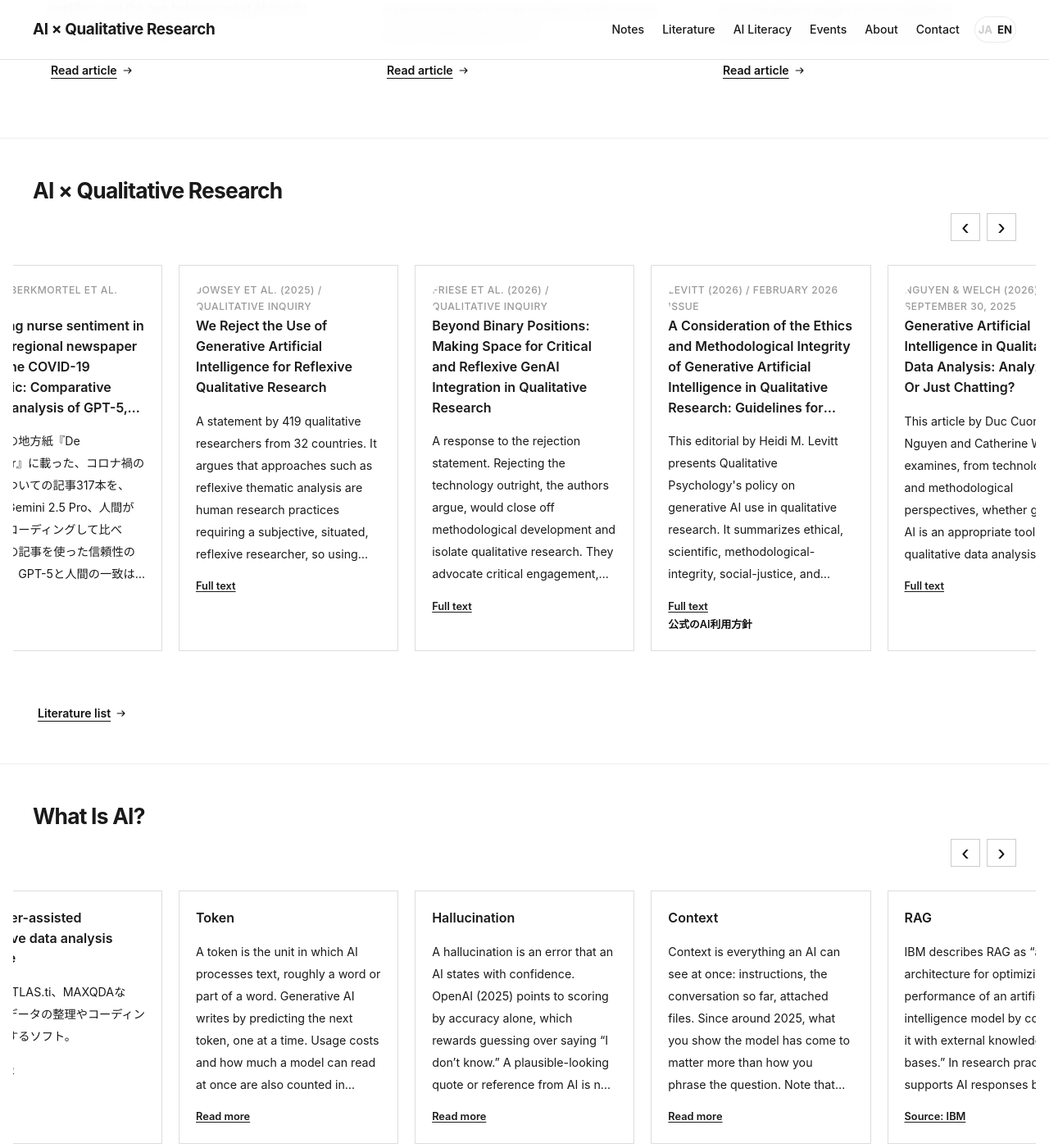
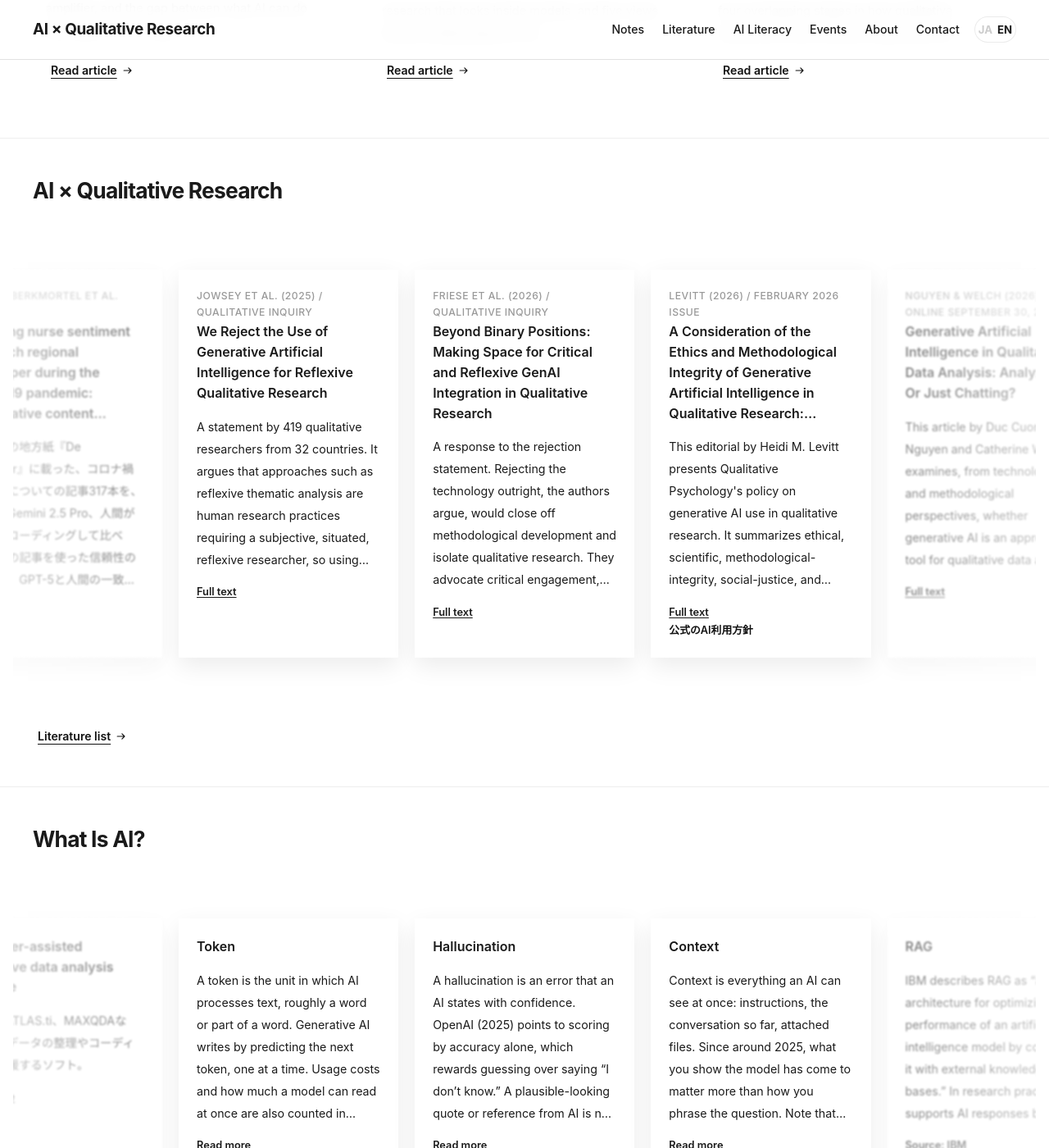
Before and after one commit to xuehaisheng/ai-qualitative-research, a Jekyll site: the page built from index.html, in a window 1280 px wide and 1400 px high, scrolled down 1209 px. Shown: the whole window at 82% size. Built offline with Jekyll 4.4.1, drawn with Linux system fonts in a browser that asks for light colours.

Commit message:
カード列の枠線と矢印を外し、影と両端のぼかしに戻す
- Remove card borders; restore the soft shadow (stronger on hover).
- Only the partly visible side cards fade and blur; full cards stay sharp. Viewport edges fade with a mask sized to the peek width.
- Remove the two arrow buttons.
- Edge hover reacts after 200ms (was 420ms), the zone extends 28px into the cards, and holding the pointer keeps advancing every 750ms. Wheel and drag thresholds lowered.
- Keep the Embla loop and the width-based card count.

Co-Authored-By: Claude Opus 5.5 <noreply@anthropic.com>
Claude-Session: https://claude.ai/code/session_01Lmg6w9NJRA6yGBV9Eynzga

```diff
--- a/index.html
+++ b/index.html
@@ -59,7 +59,7 @@ This site aims to become more than an announcement page: a place where qualitati
 <div class="section-heading">
 <h2 data-bilingual="" data-en="AI × Qualitative Research" data-ja="AI×質的研究">AI×質的研究</h2>
 </div>
-<div class="card-shelf" data-card-shelf role="region" aria-label="AI×質的研究の文献"><button class="shelf-arrow shelf-prev" type="button" data-direction="-1" aria-label="前のカードへ"><span aria-hidden="true">‹</span></button><button class="shelf-arrow shelf-next" type="button" data-direction="1" aria-label="次のカードへ"><span aria-hidden="true">›</span></button><div class="shelf-viewport" id="papers-cards" tabindex="0"><div class="shelf-track"><article class="card glass-card note-card lit-preview-card">
+<div class="card-shelf" data-card-shelf role="region" aria-label="AI×質的研究の文献"><div class="shelf-viewport" id="papers-cards" tabindex="0"><div class="shelf-track"><article class="card glass-card note-card lit-preview-card">
 <div class="card-meta" data-bilingual="" data-en="Jowsey et al. (2025) / Qualitative Inquiry" data-ja="Jowsey et al. (2025) / Qualitative Inquiry">Jowsey et al. (2025) / Qualitative Inquiry</div>
 <h3 data-bilingual="" data-en="We Reject the Use of Generative Artificial Intelligence for Reflexive Qualitative Research" data-ja="We Reject the Use of Generative Artificial Intelligence for Reflexive Qualitative Research">We Reject the Use of Generative Artificial Intelligence for Reflexive Qualitative Research</h3>
 <p data-bilingual="" data-en="A statement by 419 qualitative researchers from 32 countries. It argues that approaches such as reflexive thematic analysis are human research practices requiring a subjective, situated, reflexive researcher, so using generative AI is methodologically incongruent; it also rejects such use on social and environmental justice grounds." data-ja="32か国419名の質的研究者による拒否声明である。再帰的テーマ分析などは、主観をもち、位置づけられた研究者が行う人間の研究実践であり、生成AIの使用は方法論的に一致しないとする。さらに社会正義と環境正義の観点からも、再帰的質的研究での生成AIの使用を拒否している。">32か国419名の質的研究者による拒否声明である。再帰的テーマ分析などは、主観をもち、位置づけられた研究者が行う人間の研究実践であり、生成AIの使用は方法論的に一致しないとする。さらに社会正義と環境正義の観点からも、再帰的質的研究での生成AIの使用を拒否している。</p>
@@ -109,7 +109,7 @@ This site aims to become more than an announcement page: a place where qualitati
 <div class="section-heading">
 <h2 data-bilingual="" data-en="What Is AI?" data-ja="AIとは何か">AIとは何か</h2>
 </div>
-<div class="card-shelf" data-card-shelf role="region" aria-label="AIリテラシー"><button class="shelf-arrow shelf-prev" type="button" data-direction="-1" aria-label="前のカードへ"><span aria-hidden="true">‹</span></button><button class="shelf-arrow shelf-next" type="button" data-direction="1" aria-label="次のカードへ"><span aria-hidden="true">›</span></button><div class="shelf-viewport" id="literacy-cards" tabindex="0"><div class="shelf-track"><article class="card glass-card">
+<div class="card-shelf" data-card-shelf role="region" aria-label="AIリテラシー"><div class="shelf-viewport" id="literacy-cards" tabindex="0"><div class="shelf-track"><article class="card glass-card">
 <h3 data-bilingual="" data-en="Token" data-ja="トークン">トークン</h3>
 <p data-bilingual="" data-en="A token is the unit in which AI processes text, roughly a word or part of a word. Generative AI writes by predicting the next token, one at a time. Usage costs and how much a model can read at once are also counted in tokens." data-ja="トークンは、AIが文章を処理するときの単位で、単語や文字の一部にあたる。生成AIは、次に来るトークンを一つずつ予測して文章を作っている。利用料金や、AIが一度に読める量もトークンで数える。">トークンは、AIが文章を処理するときの単位で、単語や文字の一部にあたる。生成AIは、次に来るトークンを一つずつ予測して文章を作っている。利用料金や、AIが一度に読める量もトークンで数える。</p>
 <a class="text-link" data-bilingual="" data-en="Read more" data-ja="詳しく見る" href="{{ '/literacy/token/' | relative_url }}">詳しく見る</a>
@@ -235,21 +235,17 @@ This site aims to become more than an announcement page: a place where qualitati
 #about .reader-entries { margin-top: 32px; }
 .home-page #ai-qualitative, .home-page #literacy { grid-template-columns: minmax(0,1fr); }
 .card-shelf { position: relative; min-width: 0; margin: 0 -24px; container-type: inline-size; }
-.shelf-viewport { position: relative; min-width: 0; width: 100%; box-sizing: border-box; overflow-x: auto; padding: 8px 0 16px; scrollbar-width: thin; overscroll-behavior-x: contain; }
-.shelf-ready .shelf-viewport { overflow: hidden; cursor: grab; }
+.shelf-viewport { --peek: 48px; position: relative; min-width: 0; width: 100%; box-sizing: border-box; overflow-x: auto; padding: 14px 0 36px; scrollbar-width: thin; overscroll-behavior-x: contain; }
+.shelf-ready .shelf-viewport { overflow: hidden; cursor: grab; -webkit-mask-image: linear-gradient(to right,rgba(0,0,0,.45),#000 var(--peek),#000 calc(100% - var(--peek)),rgba(0,0,0,.45)); mask-image: linear-gradient(to right,rgba(0,0,0,.45),#000 var(--peek),#000 calc(100% - var(--peek)),rgba(0,0,0,.45)); }
 .shelf-ready .shelf-viewport:active { cursor: grabbing; }
 .shelf-track { display: flex; width: 100%; gap: 0; align-items: stretch; touch-action: pan-y pinch-zoom; }
-.home-page .shelf-track > .card { flex: 0 0 calc((100% - 68px) / 4.4); min-width: 0; margin: 0 20px 0 0; padding: 20px !important; border: 1px solid #ddd !important; background: #fff !important; border-radius: 0 !important; opacity: 1; filter: none !important; box-shadow: none !important; outline-color: #111; }
-.home-page .shelf-track > .card::before, .home-page .shelf-track > .card::after { content: none !important; display: none !important; background: none !important; box-shadow: none !important; }
+.home-page .shelf-track > .card { flex: 0 0 calc((100% - 68px) / 4.4); min-width: 0; margin: 0 20px 0 0; padding: 22px !important; border: 0 !important; background: #fff !important; border-radius: 0 !important; box-shadow: var(--reader-shadow) !important; outline-color: #111; transition: opacity .25s, filter .25s, box-shadow .2s; }
+.home-page .shelf-track > .card:hover, .home-page .shelf-track > .card:focus-within { box-shadow: var(--reader-shadow-strong) !important; }
+.shelf-ready .shelf-track > .card.is-peek { opacity: .6; filter: blur(1.2px); }
+.home-page .shelf-track > .card::before, .home-page .shelf-track > .card::after { content: none !important; display: none !important; }
 .home-page .shelf-track > .card h3 { display: -webkit-box; -webkit-box-orient: vertical; -webkit-line-clamp: 5; overflow: hidden; font-size: 1rem !important; line-height: 1.55 !important; }
 .home-page .shelf-track > .card p { display: -webkit-box; -webkit-box-orient: vertical; -webkit-line-clamp: 7; overflow: hidden; font-size: .88rem; line-height: 1.8; }
-.home-page .shelf-track > .card .card-meta { display: -webkit-box; -webkit-box-orient: vertical; -webkit-line-clamp: 2; overflow: hidden; }
-.shelf-arrow { display: none; position: absolute; top: -55px; z-index: 2; width: 36px; height: 34px; border: 1px solid #ccc; color: #111; background: #fff; cursor: pointer; padding: 0; }
-.shelf-ready .shelf-arrow { display: grid; place-items: center; }
-.shelf-arrow span { font: 28px/1 sans-serif; }
-.shelf-prev { right: 68px; } .shelf-next { right: 24px; }
-.shelf-arrow:hover { background: #f4f4f4; box-shadow: 0 3px 10px #0001; }
-.shelf-arrow:focus-visible,.shelf-viewport:focus-visible { outline: 2px solid #111; outline-offset: 3px; }
+.shelf-viewport:focus-visible { outline: 2px solid #111; outline-offset: 3px; }
 .shelf-directory { margin-top: 22px; }
 .event-archive { max-width: 900px; margin: 36px auto 0; }
 .event-archive .entry-item { padding: 28px 0; border-bottom: 1px solid #ddd; }
@@ -257,7 +253,8 @@ This site aims to become more than an announcement page: a place where qualitati
 @container (min-width:900px) and (max-width:1149px) { .home-page .shelf-track > .card { flex-basis: calc((100% - 45px) / 3.25); } }
 @container (min-width:601px) and (max-width:899px) { .home-page .shelf-track > .card { flex-basis: calc((100% - 25px) / 2.25); } }
 @media(max-width:600px) { .card-shelf { margin: 0 -20px; } }
-@container (max-width:600px) { .home-page .shelf-track > .card { flex-basis: calc((100% - 3.5px) / 1.25); margin-right: 14px; padding: 20px !important; } .shelf-prev { right: 60px; } .shelf-next { right: 20px; } .shelf-arrow { top: -50px; width: 32px; height: 30px; } }
+@media(prefers-reduced-motion:reduce) { .shelf-track > .card { transition: none !important; } }
+@container (max-width:600px) { .home-page .shelf-track > .card { flex-basis: calc((100% - 3.5px) / 1.25); margin-right: 14px; padding: 18px !important; } }
 </style>
 <script>
 /*! Embla Carousel 8.6.0 — vendored from the official npm package.
@@ -294,7 +291,7 @@ SOFTWARE.
   document.querySelectorAll('[data-card-shelf]').forEach(shelf => {
     const viewport = shelf.querySelector('.shelf-viewport');
     if (typeof EmblaCarousel !== 'function') return;
-    const api = EmblaCarousel(viewport, {loop: true, align: (view,slide) => (view-slide)/2 - (view>600 && view<900 ? (slide+20)/2 : 0), startIndex: viewport.clientWidth > 600 ? 1 : 0, duration: reduced.matches ? 0 : 25});
+    const api = EmblaCarousel(viewport, {loop: true, align: (view,slide) => (view-slide)/2 - (view>600 && view<900 ? (slide+20)/2 : 0), startIndex: viewport.clientWidth > 600 ? 1 : 0, dragThreshold: 5, duration: reduced.matches ? 0 : 22});
     const cards = api.slideNodes();
     let hoverTimer, edge = 0, lastWheel = 0;
     const cancelHover = () => clearTimeout(hoverTimer);
@@ -326,7 +337,8 @@ SOFTWARE.
       const gap = rect.width <= 600 ? 14 : 20;
       const peek = Math.max(0,(rect.width - (full * cards[0].offsetWidth + (full-1)*gap))/2);
       const x = event.clientX - rect.left;
-      const next = x < peek ? -1 : x > rect.width - peek ? 1 : 0;
+      const zone = peek + 28;
+      const next = x < zone ? -1 : x > rect.width - zone ? 1 : 0;
       if (next === edge) return;
       edge = next;cancelHover();
       if (next) hover(next);
```
Also changed, not shown: other parts of index.html (+25 -11 lines).
